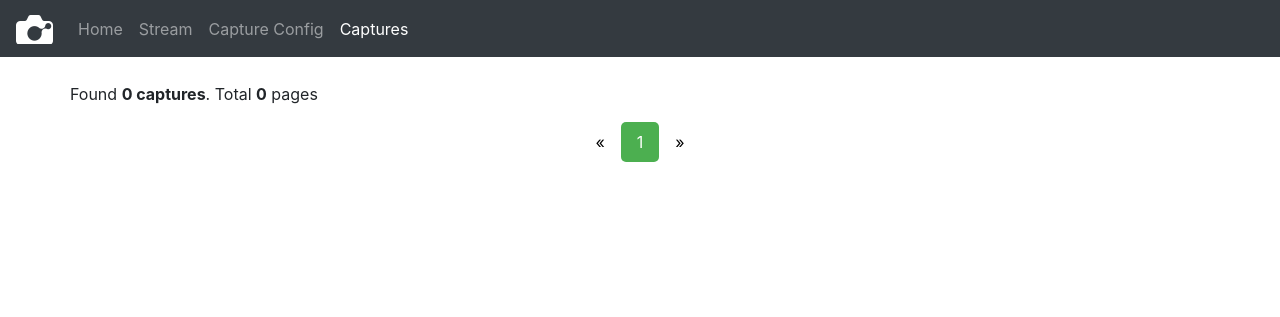
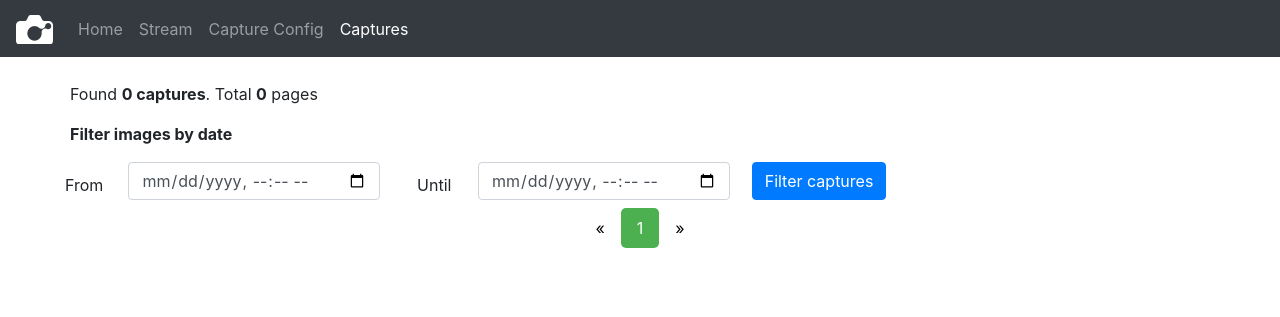
Before and after one commit to gaberrini/raspberry-cam, a Flask app: page /camera/ui/captures/ in a window 1280 px wide. Shown: the top 317 px of the page. Run offline with Flask 2, Linux system fonts and the light colour scheme; data that the repository does not hold is empty; some libraries are stand-ins or nearby versions.

Commit message:
WIP filter captures by date

```diff
--- a/flask_server/picamera_server/static/css/camera/ui/captures/ui_paginated_captures.css
+++ b/flask_server/picamera_server/static/css/camera/ui/captures/ui_paginated_captures.css
@@ -1,3 +1,6 @@
+/*
+* Images and Image zoom
+*/
 /* The grid: Four equal columns that floats next to each other */
 .column {
   float: left;
@@ -50,6 +53,9 @@
   cursor: pointer;
 }
 
+/*
+* Pagination section
+*/
 .pagination a {
   color: black;
   float: left;
@@ -67,3 +73,11 @@
   background-color: #ddd;
   border-radius: 5px;
 }
+
+/*
+* Filter by date section
+*/
+.filter-date-form .row {
+  margin-right: 0;
+  margin-left: 0;
+}
--- a/flask_server/picamera_server/static/js/camera/ui/captures/ui_paginated_captures.js
+++ b/flask_server/picamera_server/static/js/camera/ui/captures/ui_paginated_captures.js
@@ -25,3 +25,10 @@ document.body.addEventListener("keydown", (event) => {
         expandedImgContainer.style.display = 'none';
     }
 });
+
+// Get with date filters
+function getFilteredByDate(){
+    let datetimeFrom = document.getElementById('datetime-from-input');
+    let datetimeUntil = document.getElementById('datetime-until-input');
+
+}
--- /dev/null
+++ b/flask_server/picamera_server/templates/camera/ui/captures/filter_captured_images_by_date.html
@@ -0,0 +1,24 @@
+<div class="row">
+    <p><strong>Filter images by date</strong></p>
+</div>
+<div class="row">
+    <form class="form-inline" href="{{ url_for('capture_mode.ui_captures_paginated', page_number=data.current_page) }}">
+        <div class="row justify-content-around filter-date-form">
+            <div class="row">
+                <label for="datetime-from-input" class="col-2 col-form-label">From</label>
+                <div class="col-10">
+                    <input class="form-control" type="datetime-local" id="datetime-from-input">
+                </div>
+            </div>
+            <div class="row">
+                <label for="datetime-until-input" class="col-2 col-form-label">Until</label>
+                <div class="col-10">
+                    <input class="form-control" type="datetime-local" id="datetime-until-input">
+                </div>
+            </div>
+            <div class="row">
+                <button type="submit" class="btn btn-primary mb-2" onclick="getFilteredByDate()">Filter captures</button>
+            </div>
+        </div>
+    </form>
+</div>
--- a/flask_server/picamera_server/templates/camera/ui/captures/ui_paginated_captures.html
+++ b/flask_server/picamera_server/templates/camera/ui/captures/ui_paginated_captures.html
@@ -9,6 +9,9 @@
     <div class="row">
         <p>Found <strong>{{ data.total_captures }} captures</strong>. Total <strong>{{ data.total_pages }}</strong> pages</p>
     </div>
+
+    {% include 'camera/ui/captures/filter_captured_images_by_date.html' %}
+
     <!-- The grid: four columns -->
     {% for captures_grid in data.captures_grids %}
     <div class="row">
--- a/flask_server/picamera_server/views/capture_mode_view.py
+++ b/flask_server/picamera_server/views/capture_mode_view.py
@@ -1,3 +1,4 @@
+from typing import Optional
 from picamera_server.models import CapturedImage
 from picamera_server.camera.capture_controller import get_capture_controller
 from picamera_server.views.helpers.captures import get_captures_grids
@@ -13,6 +14,8 @@ FORM_STATUS = 'status'
 UI_CONFIG_CAPTURE_MODE = 'UI_CONFIG_CAPTURE_MODE'
 UI_CAPTURES_PAGINATED_DEFAULT = 'UI_CAPTURES_PAGINATED_DEFAULT'
 UI_CAPTURES_PAGINATED = 'UI_CAPTURES_PAGINATED'
+UI_CAPTURES_PAGINATED_FILTERED_FROM = 'UI_CAPTURES_PAGINATED_FILTERED_FROM'
+UI_CAPTURES_PAGINATED_FILTERED = 'UI_CAPTURES_PAGINATED_FILTERED'
 SET_STATUS_CAPTURE_MODE = 'SET_STATUS_CAPTURE_MODE'
 SET_CAPT_INTERVAL_VALUE = 'SET_CAPT_INTERVAL_VALUE'
 REMOVE_ALL_CAPTURES = 'REMOVE_ALL_CAPTURES'
@@ -21,6 +24,8 @@ ENDPOINTS = {
     UI_CONFIG_CAPTURE_MODE: '/camera/ui/captures/config',
     UI_CAPTURES_PAGINATED_DEFAULT: '/camera/ui/captures/',
     UI_CAPTURES_PAGINATED: '/camera/ui/captures/<page_number>',
+    UI_CAPTURES_PAGINATED_FILTERED_FROM: '/camera/ui/captures/<page_number>/<date_from>/',
+    UI_CAPTURES_PAGINATED_FILTERED: '/camera/ui/captures/<page_number>/<date_from>/<date_until>/',
     GET_CAPTURED_IMAGE: '/camera/capture/<relative_path>',
     SET_CAPT_INTERVAL_VALUE: '/camera/captures/config/capture_interval',
     SET_STATUS_CAPTURE_MODE: '/camera/captures/config/set_status_capture_mode',
@@ -152,7 +157,9 @@ def remove_all_captures():
 
 @capture_mode.route(ENDPOINTS[UI_CAPTURES_PAGINATED_DEFAULT], methods=['GET'])
 @capture_mode.route(ENDPOINTS[UI_CAPTURES_PAGINATED], methods=['GET'])
-def ui_captures_paginated(page_number: int = 1):
+@capture_mode.route(ENDPOINTS[UI_CAPTURES_PAGINATED_FILTERED_FROM], methods=['GET'])
+@capture_mode.route(ENDPOINTS[UI_CAPTURES_PAGINATED_FILTERED], methods=['GET'])
+def ui_captures_paginated(page_number: int = 1, date_from: Optional[str] = None, date_until: Optional[str] = None):
     """
     GET
     parameters:
@@ -161,17 +168,34 @@ def ui_captures_paginated(page_number: int = 1):
             in: path
             required: false
             description: Value of page to retrieve
+        -   name: date_from
+            type: str
+            in: path
+            required: false
+            description: Date from to filter images DateTime format
+        -   name: date_until
+            type: int
+            in: path
+            required: false
+            description: Date until to filter images DateTime format
     responses:
         200:
             description: GUI to Show the captures paginated
 
+    :param date_until:
+    :param date_from:
     :param page_number:
     :return:
     """
-    items_per_page = current_app.config['ITEMS_PER_PAGE']
-    db_captures = CapturedImage.query.paginate(int(page_number), items_per_page, False)
+    # Create query and apply filters
+    query = CapturedImage.query
+    if date_from:
+        query = query.filter(CapturedImage.created_at > date_from)
+    if date_until:
+        query = query.filter(CapturedImage.created_at < date_until)
+    db_captures = query.paginate(int(page_number), current_app.config['ITEMS_PER_PAGE'], False)
+
     template_captures_grids = get_captures_grids(db_captures.items)
-
     template_data = {
         'captures_grids': template_captures_grids,
         'total_pages': db_captures.pages,
```
